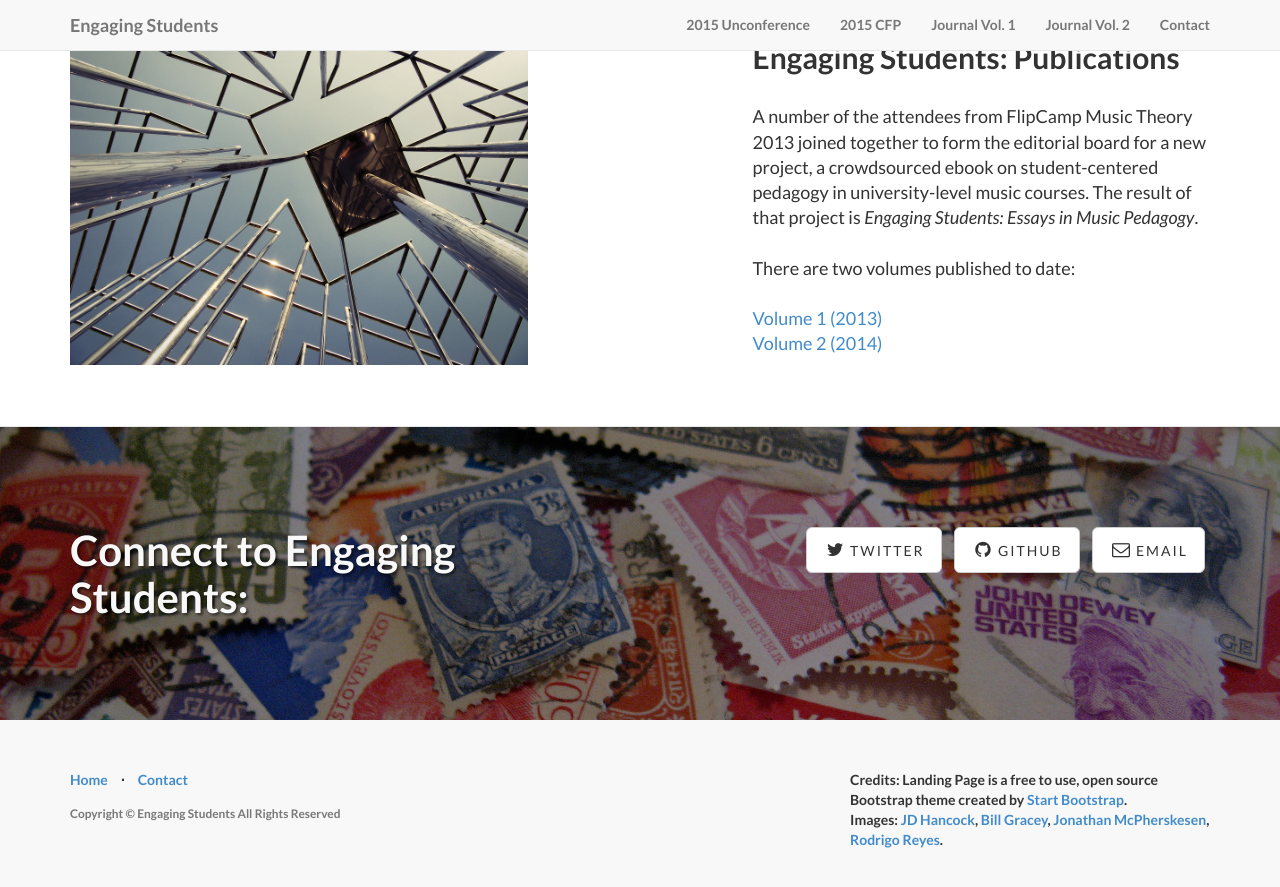
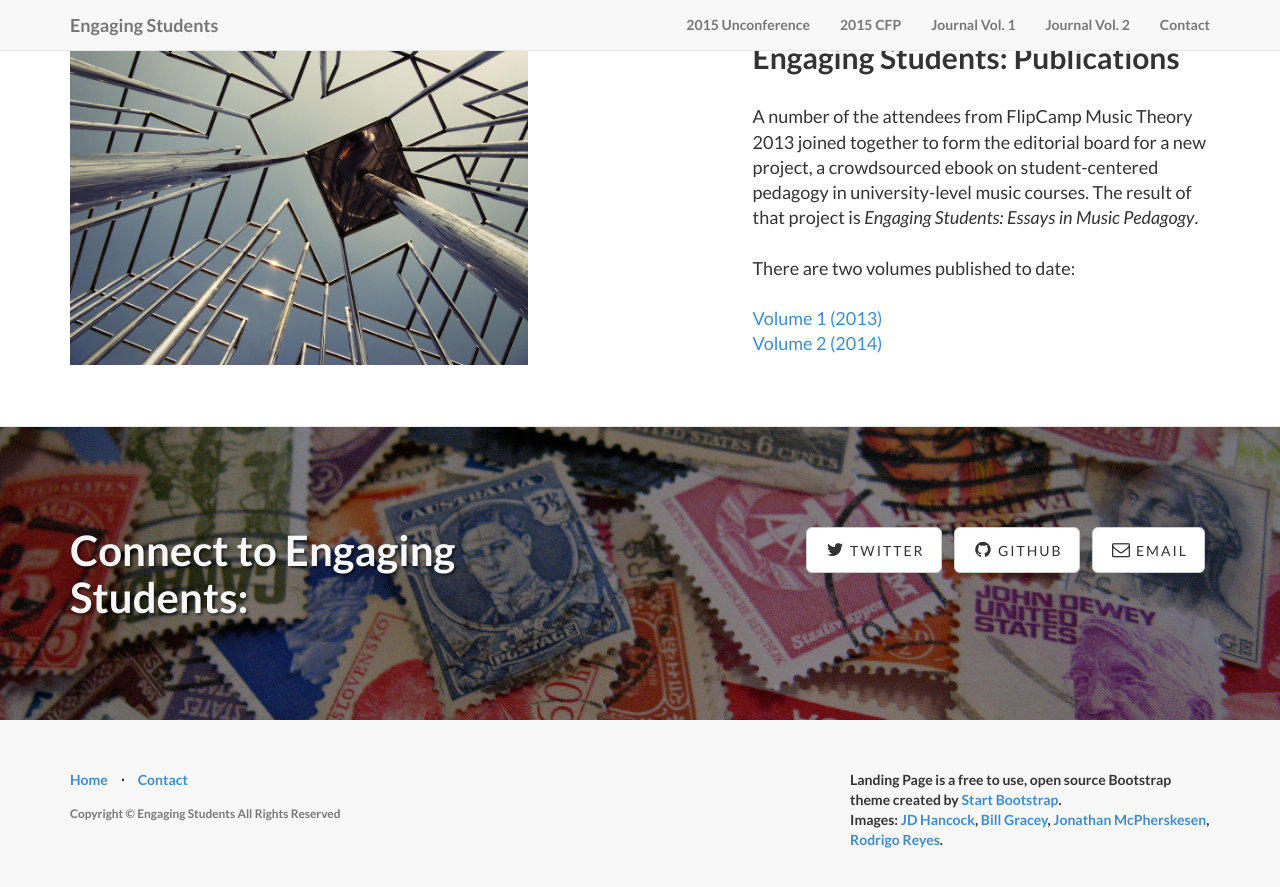
Before and after one commit to flipcamp/flipcamp.github.io, a Jekyll site: the page built from index.html, in a window 1280 px wide and 900 px high, scrolled down 1633 px. Shown: the top 887 px of the window. Built offline with Jekyll 4.4.1, drawn with Linux system fonts in a browser that asks for light colours.

Commit message:
image credits

```diff
--- a/_includes/footer.html
+++ b/_includes/footer.html
@@ -15,7 +15,7 @@
                 <p class="copyright text-muted small">Copyright &copy; {{ site.title }} All Rights Reserved</p>
             </div>
             <div class="col-md-4">
-                Credits: Landing Page is a free to use, open source Bootstrap theme created by <a href="http://startbootstrap.com/">Start Bootstrap</a>.<br/>
+                Landing Page is a free to use, open source Bootstrap theme created by <a href="http://startbootstrap.com/">Start Bootstrap</a>.<br/>
 				Images: <a href="https://www.flickr.com/photos/jdhancock/6023780563/">JD Hancock</a>, <a href="https://www.flickr.com/photos/9422878@N08/8761639059">Bill Gracey</a>, <a href="https://www.flickr.com/photos/jmcphers/146429092">Jonathan McPherskesen</a>, <a href="https://www.flickr.com/photos/rho178/4529331706">Rodrigo Reyes</a>.
             </div>
         </div>
```
